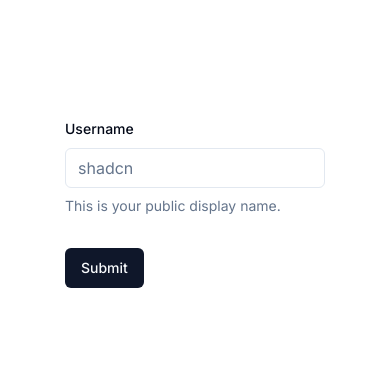
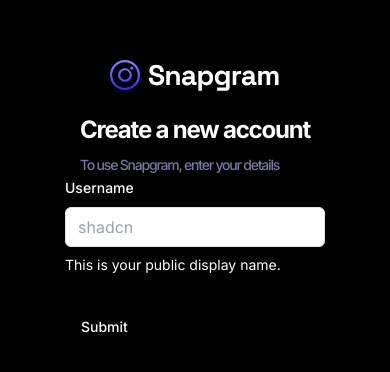
Before and after one commit to Tega96/Alx_Portfolio_Project, a React (Vite) app in the folder Snapgram/: page /sign-up in a window 390 px wide. Shown: the part 220-592 px from the top of the page. Built offline with nearby package versions, Linux system fonts and the light colour scheme.

Commit message:
add snapgram logo, style the form and add some more text

```diff
--- a/Snapgram/src/_auth/AuthLayout.tsx
+++ b/Snapgram/src/_auth/AuthLayout.tsx
@@ -11,7 +11,7 @@ const AuthLayout = () => {
         <Navigate to="/" />
     ): (
         <>
-          <section className="flex flex-1 justify-center items-center py-10" >
+          <section className="flex flex-1 justify-center items-center flex-col py-10" >
             <Outlet />
           </section>
 
--- a/Snapgram/src/_auth/form/SignupForm.tsx
+++ b/Snapgram/src/_auth/form/SignupForm.tsx
@@ -37,6 +37,18 @@ const form = useForm<z.infer<typeof SignupValidation>>({
 
   return (
     <Form {...form}>
+      <div className="sm:w-420 flex-center flex-col">
+        <img src="/assets/images/logo.svg" alt="logo" />
+
+        <h2 className="h3-bold md:h2-bold pt-5 sm:pt-12">
+          Create a new account
+          <p className="text-light-3 small-medium md:base-regular mt-2"> To use Snapgram,
+            enter your details
+          </p>
+        </h2>
+
+
+
       <form onSubmit={form.handleSubmit(onSubmit)} className="space-y-8">
         <FormField
           control={form.control}
@@ -56,6 +68,7 @@ const form = useForm<z.infer<typeof SignupValidation>>({
         />
         <Button type="submit">Submit</Button>
       </form>
+      </div>
     </Form>
   )
 }
--- a/Snapgram/src/globals.css
+++ b/Snapgram/src/globals.css
@@ -11,59 +11,6 @@
 
   body {
     @apply bg-dark-1 text-white min-h-screen font-inter;
-  }
-  :root {
-    --background: 0 0% 100%;
-    --foreground: 222.2 84% 4.9%;
-    --card: 0 0% 100%;
-    --card-foreground: 222.2 84% 4.9%;
-    --popover: 0 0% 100%;
-    --popover-foreground: 222.2 84% 4.9%;
-    --primary: 222.2 47.4% 11.2%;
-    --primary-foreground: 210 40% 98%;
-    --secondary: 210 40% 96.1%;
-    --secondary-foreground: 222.2 47.4% 11.2%;
-    --muted: 210 40% 96.1%;
-    --muted-foreground: 215.4 16.3% 46.9%;
-    --accent: 210 40% 96.1%;
-    --accent-foreground: 222.2 47.4% 11.2%;
-    --destructive: 0 84.2% 60.2%;
-    --destructive-foreground: 210 40% 98%;
-    --border: 214.3 31.8% 91.4%;
-    --input: 214.3 31.8% 91.4%;
-    --ring: 222.2 84% 4.9%;
-    --chart-1: 12 76% 61%;
-    --chart-2: 173 58% 39%;
-    --chart-3: 197 37% 24%;
-    --chart-4: 43 74% 66%;
-    --chart-5: 27 87% 67%;
-    --radius: 0.5rem;
-  }
-  .dark {
-    --background: 222.2 84% 4.9%;
-    --foreground: 210 40% 98%;
-    --card: 222.2 84% 4.9%;
-    --card-foreground: 210 40% 98%;
-    --popover: 222.2 84% 4.9%;
-    --popover-foreground: 210 40% 98%;
-    --primary: 210 40% 98%;
-    --primary-foreground: 222.2 47.4% 11.2%;
-    --secondary: 217.2 32.6% 17.5%;
-    --secondary-foreground: 210 40% 98%;
-    --muted: 217.2 32.6% 17.5%;
-    --muted-foreground: 215 20.2% 65.1%;
-    --accent: 217.2 32.6% 17.5%;
-    --accent-foreground: 210 40% 98%;
-    --destructive: 0 62.8% 30.6%;
-    --destructive-foreground: 210 40% 98%;
-    --border: 217.2 32.6% 17.5%;
-    --input: 217.2 32.6% 17.5%;
-    --ring: 212.7 26.8% 83.9%;
-    --chart-1: 220 70% 50%;
-    --chart-2: 160 60% 45%;
-    --chart-3: 30 80% 55%;
-    --chart-4: 280 65% 60%;
-    --chart-5: 340 75% 55%;
   }
 }
 
@@ -331,12 +278,3 @@
     @apply flex gap-4 items-center justify-start hover:bg-transparent hover:text-white !important;
   }
 }
-
-@layer base {
-  * {
-    @apply border-border;
-  }
-  body {
-    @apply bg-background text-foreground;
-  }
-}
--- a/Snapgram/tailwind.config.js
+++ b/Snapgram/tailwind.config.js
@@ -14,8 +14,9 @@ module.exports = {
       center: true,
       padding: '2rem',
       screens: {
-  			'2xl': '1400px'
-  		}
+        '2xl': '1400px',
+
+      },
     },
     extend: {
       colors: {
@@ -23,7 +24,7 @@ module.exports = {
         'primary-600': '#5D5FEF',
         'secondary-500': '#FFB620',
         'off-white': '#D0DFFF',
-  			red: '#FF5A5A',
+        'red': '#FF5A5A',
         'dark-1': '#000000',
         'dark-2': '#09090A',
         'dark-3': '#101012',
@@ -32,88 +33,34 @@ module.exports = {
         'light-2': '#EFEFEF',
         'light-3': '#7878A3',
         'light-4': '#5C5C7B',
-  			background: 'hsl(var(--background))',
-  			foreground: 'hsl(var(--foreground))',
-  			card: {
-  				DEFAULT: 'hsl(var(--card))',
-  				foreground: 'hsl(var(--card-foreground))'
-  			},
-  			popover: {
-  				DEFAULT: 'hsl(var(--popover))',
-  				foreground: 'hsl(var(--popover-foreground))'
-  			},
-  			primary: {
-  				DEFAULT: 'hsl(var(--primary))',
-  				foreground: 'hsl(var(--primary-foreground))'
-  			},
-  			secondary: {
-  				DEFAULT: 'hsl(var(--secondary))',
-  				foreground: 'hsl(var(--secondary-foreground))'
-  			},
-  			muted: {
-  				DEFAULT: 'hsl(var(--muted))',
-  				foreground: 'hsl(var(--muted-foreground))'
-  			},
-  			accent: {
-  				DEFAULT: 'hsl(var(--accent))',
-  				foreground: 'hsl(var(--accent-foreground))'
-  			},
-  			destructive: {
-  				DEFAULT: 'hsl(var(--destructive))',
-  				foreground: 'hsl(var(--destructive-foreground))'
-  			},
-  			border: 'hsl(var(--border))',
-  			input: 'hsl(var(--input))',
-  			ring: 'hsl(var(--ring))',
-  			chart: {
-  				'1': 'hsl(var(--chart-1))',
-  				'2': 'hsl(var(--chart-2))',
-  				'3': 'hsl(var(--chart-3))',
-  				'4': 'hsl(var(--chart-4))',
-  				'5': 'hsl(var(--chart-5))'
-  			}
       },
       screens: {
-  			xs: '480px'
+        'xs': '480px',
+
       },
       width: {
         '420': '420px',
-  			'465': '465px'
+        '465': '465px',
       },
       fontFamily: {
-  			inter: [
-  				'Inter',
-  				'sans-serif'
-  			]
+        inter: ['Inter', 'sans-serif'],
+
       },
       keyframes: {
         'accordion-down': {
-  				from: {
-  					height: 0
-  				},
-  				to: {
-  					height: 'var(--radix-accordion-content-height)'
-  				}
+          from: { height: 0 },
+          to: { height: 'var(--radix-accordion-content-height)' },
         },
         'accordion-up': {
-  				from: {
-  					height: 'var(--radix-accordion-content-height)'
+          from: { height: 'var(--radix-accordion-content-height)' },
+          to: { height: 0 },
         },
-  				to: {
-  					height: 0
-  				}
-  			}
       },
       animation: {
         'accordion-down': 'accordion-down 0.2s ease-out',
-  			'accordion-up': 'accordion-up 0.2s ease-out'
+        'accordion-up': 'accordion-up 0.2s ease-out',
       },
-  		borderRadius: {
-  			lg: 'var(--radius)',
-  			md: 'calc(var(--radius) - 2px)',
-  			sm: 'calc(var(--radius) - 4px)'
-  		}
-  	}
+    },
   },
   plugins: [require('tailwindcss-animate')],
 };
```
Lines whose indentation alone changed are shown as unchanged.
